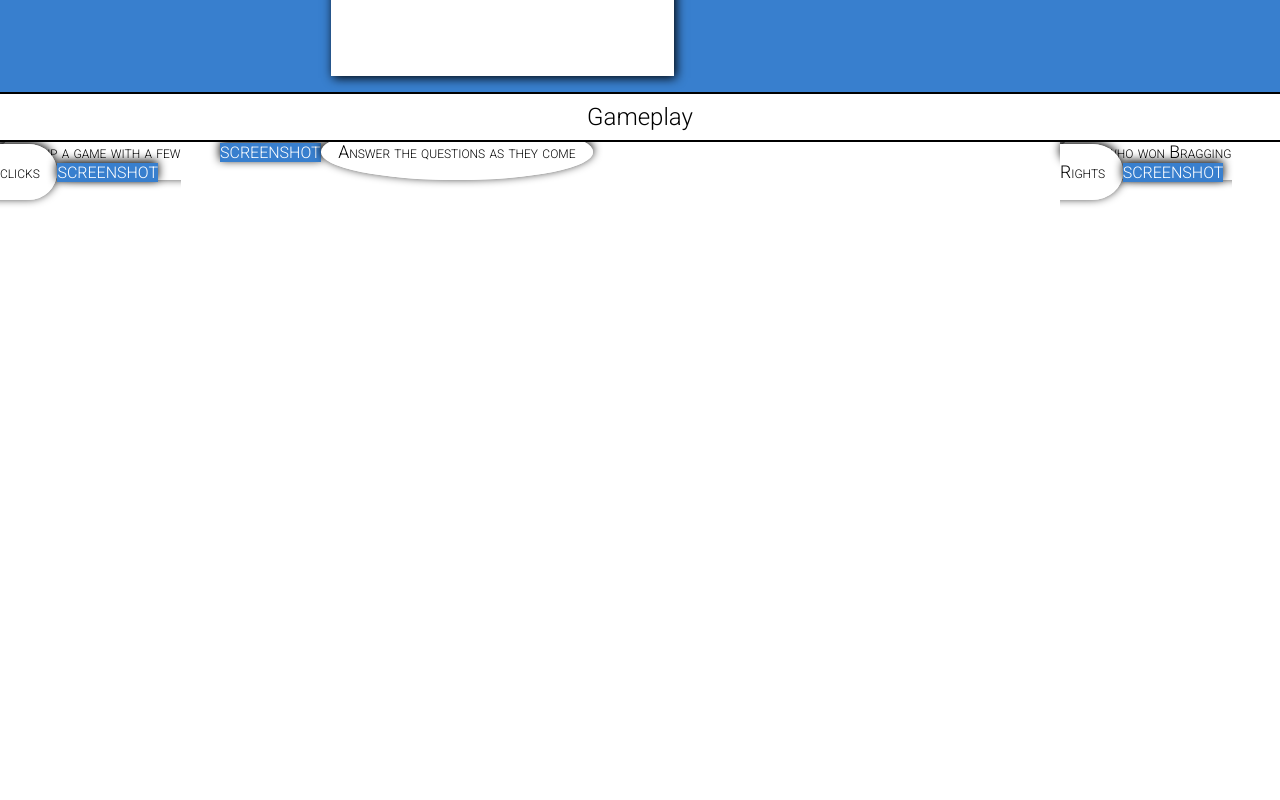
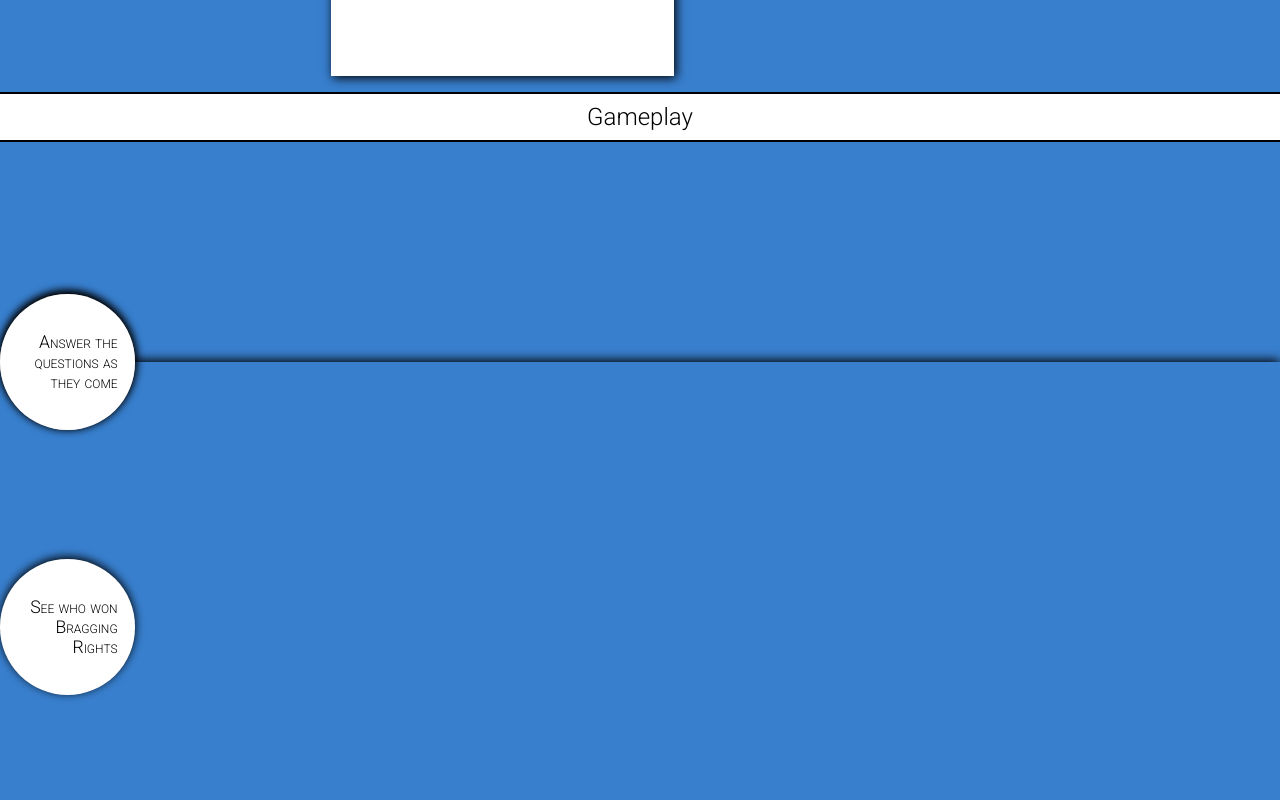
Before and after one commit to chingu-voyages/v8-chimeras-team-01, a React (Create React App) app: page / in a window 1280 px wide. Shown: the part 840-1640 px from the top of the page. Built offline with nearby package versions, Linux system fonts and the light colour scheme.

Commit message:
Change desc to circles in ge on Landing

```diff
--- a/src/components/Landing/Landing.js
+++ b/src/components/Landing/Landing.js
@@ -42,17 +42,14 @@ export default function Landing() {
         <div className="ge-container">
           <div className="gameplay-example">
             <span className="ge-header">Gameplay</span>
-            <div>
-              <span className="ge-description geb1">Setup a game with a few clicks</span>
-              <span className="ge-pic geb2">SCREENSHOT</span>
+            <div className="ge-box geb1">
+              <div className="ge-description fbc">Setup a game with a few clicks</div>
             </div>
-            <div>
-              <span className="ge-pic geb3">SCREENSHOT</span>
-              <span className="ge-description geb4">Answer the questions as they come</span>
+            <div className="ge-box geb2">
+              <div className="ge-description fbc">Answer the questions as they come</div>
             </div>
-            <div>
-              <span className="ge-description geb5">See who won Bragging Rights</span>
-              <span className="ge-pic geb6">SCREENSHOT</span>
+            <div className="ge-box geb3">
+              <div className="ge-description fbc">See who won Bragging Rights</div>
             </div>
           </div>
         </div>
--- a/src/components/Landing/index.css
+++ b/src/components/Landing/index.css
@@ -128,7 +128,7 @@
 
 .gameplay-example {
   display: grid;
-  grid-template-columns:[gec1] 2fr [gec2] 1fr [gec3] 2fr [gec4];
+  grid-template-columns:[gec1] 1fr [gec4];
   grid-template-rows: [gerheader] 50px [ger1] 180px [ger2] 20px [ger3] 160px [ger4] 20px [ger5] 180px [ger6];
   box-sizing: border-box;
   width: 100%;
@@ -162,43 +162,38 @@
 }
 
 .geb2 {
-  grid-column: gec2 / gec4;
-  grid-row: ger1 / ger3;
+  grid-column: gec1 / gec2;
+  grid-row: ger2 / ger5;
 }
 
 .geb3 {
-  grid-column: gec1 / gec3;
-  grid-row: ger2 / ger5;
-}
-
-.geb4 {
-  grid-column: gec3 / gec4;
-  grid-row: ger2 / ger5;
-}
-
-.geb5 {
   grid-column: gec1 / gec2;
   grid-row: ger4 / ger6;
 }
 
-.geb6 {
-  grid-column: gec2 / gec4;
-  grid-row: ger4 / ger6;
-}
-
-.ge-pic {
+.ge-box {
+  display: flex;
+  flex-flow: row nowrap;
+  justify-content: flex-start;
+  align-items: center;
+  width: 100%;
   background-color: var(--color-main);
   color: #fff;
   box-shadow: 0 -2px 10px #000;
 }
 
 .ge-description {
-  text-align: right;
+  width: 100px;
+  height:100px;
+  text-align: center;
   padding: 1em;
   font-size: 1.1em;
   font-variant: small-caps;
   background-color: #fff;
-  box-shadow: 0 -2px 10px #000;
+  color: #000;
+  box-shadow: 0 -1px 12px var(--color-gray);
+  border-radius: 50%;
+  z-index: 3;
 }
 
 .ge-description:nth-of-type(5) {
```
